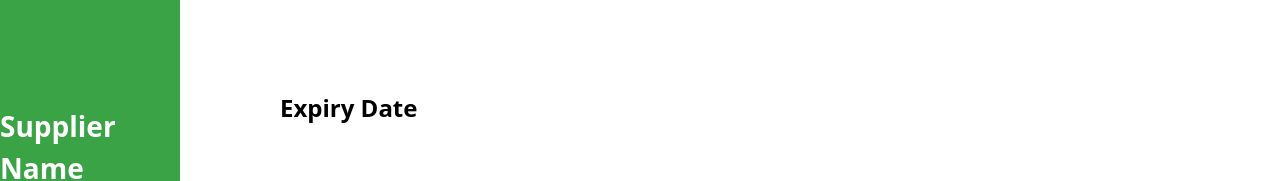
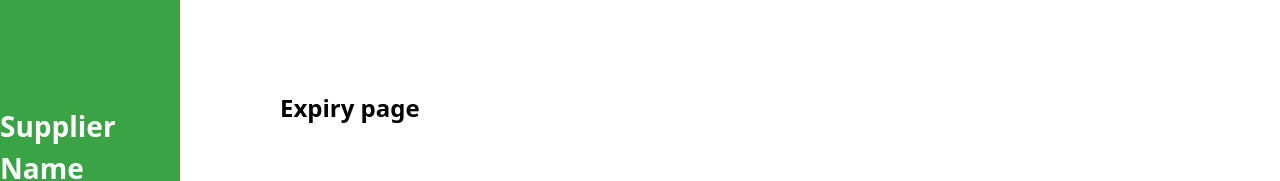
Before and after one commit to khaled-bissani/shelves-tracker, a React (Create React App) app in the folder supplier-frontend/: page /expiry in a window 1280 px wide. Shown: the top 181 px of the page. Built offline with nearby package versions, Linux system fonts and the light colour scheme.

Commit message:
Frontend <> Supplier frontend: creating title component

```diff
--- /dev/null
+++ b/supplier-frontend/src/components/Title.jsx
@@ -0,0 +1,9 @@
+import React from 'react'
+
+const Title = ({title}) => {
+  return (
+    <p className='text-[24px] font-sans font-bold'>{title}</p>
+  )
+}
+
+export default Title
--- a/supplier-frontend/src/pages/home/Chat.js
+++ b/supplier-frontend/src/pages/home/Chat.js
@@ -4,6 +4,7 @@ import ChatContact from '../../components/ChatContact'
 import ChatHeader from '../../components/ChatHeader'
 import ChatSend from '../../components/ChatSend'
 import ChatMessage from '../../components/ChatMessage'
+import Title from '../../components/Title'
 
 const Chat = () => {
 
@@ -21,7 +22,7 @@ const Chat = () => {
     <div className='flex'>
         <SideBar/>
         <div className='flex flex-col justify-between mt-[90px] mb-[60px] mx-[100px]'>
-            <p className='text-[24px] font-sans font-bold'>Chat</p>
+            <Title title={"Chat"}/>
             <div className='flex w-[900px] h-[420px] border border-[#868282]'>
                 <div className='flex flex-col w-1/3 overflow-auto'>
                     <ChatContact name={"name"}/>
--- a/supplier-frontend/src/pages/home/Client.js
+++ b/supplier-frontend/src/pages/home/Client.js
@@ -3,6 +3,7 @@ import Button from '../../components/Button'
 import InputField from '../../components/InputField'
 import SideBar from '../../components/SideBar'
 import TableHeader from '../../components/TableHeader'
+import Title from '../../components/Title'
 
 const Client = () => {
 
@@ -31,7 +32,7 @@ const Client = () => {
     <div className='flex'>
         <SideBar/>
         <div className='flex flex-col justify-between mt-[90px] mb-[60px] mx-[100px]'>
-            <p className='text-[24px] font-sans font-bold'>Client</p>
+            <Title title={"Client"}/>
             <div className='flex flex-col justify-between w-[900px] h-[420px]'>
                 <div className='flex justify-between w-full'>
                     <InputField placeholder={"Client Name"} value={name} onChange={handleChange}/>
--- a/supplier-frontend/src/pages/home/Expiry.js
+++ b/supplier-frontend/src/pages/home/Expiry.js
@@ -3,6 +3,7 @@ import SideBar from '../../components/SideBar'
 import Button from '../../components/Button'
 import InputField from '../../components/InputField'
 import TableHeader from '../../components/TableHeader'
+import Title from '../../components/Title'
 
 const Expiry = () => {
 
@@ -31,7 +32,7 @@ const Expiry = () => {
     <div className='flex'>
         <SideBar/>
         <div className='flex flex-col justify-between mt-[90px] mb-[60px] mx-[100px]'>
-            <p className='text-[24px] font-sans font-bold'>Expiry Date</p>
+            <Title title={"Expiry page"}/>
             <div className='flex flex-col justify-between w-[900px] h-[420px]'>
                 <div className='flex justify-between w-full'>
                     <InputField placeholder={"Product Name"} value={name} onChange={handleChange}/>
--- a/supplier-frontend/src/pages/home/Home.js
+++ b/supplier-frontend/src/pages/home/Home.js
@@ -1,12 +1,13 @@
 import React from 'react'
 import SideBar from '../../components/SideBar'
+import Title from '../../components/Title'
 
 const Home = () => {
   return (
     <div className='flex'>
       <SideBar/>
       <div className='flex flex-col justify-between mt-[90px] mb-[60px] mx-[100px]'>
-        <p className='text-[24px] font-sans font-bold'>Dashboard</p>
+        <Title title={"Dashboard"}/>
         <div className='w-[900px] h-[100px] bg-[#D9D9D9]'></div>
         <div className='flex justify-between'>
           <div className='w-[575px] h-[300px] bg-[#D9D9D9]'></div>
--- a/supplier-frontend/src/pages/home/Profile.js
+++ b/supplier-frontend/src/pages/home/Profile.js
@@ -2,13 +2,14 @@ import React from 'react'
 import ProfileInformation from '../../components/ProfileInformation'
 import ProfileOption from '../../components/ProfileOption'
 import SideBar from '../../components/SideBar'
+import Title from '../../components/Title'
 
 const Profile = () => {
   return (
     <div className='flex'>
         <SideBar/>
         <div className='flex flex-col justify-between mt-[90px] mb-[60px] mx-[100px]'>
-            <p className='text-[24px] font-sans font-bold'>Profile</p>
+            <Title title={"Profile"}/>
             <div className='flex justify-center w-[900px] h-[420px] bg-[#D9D9D9] rounded-[10px]'>
                 <div className='flex flex-col justify-between my-6 mr-6'>
                     <div className='w-[400px] h-[175px] bg-white rounded-[10px]'></div>
```
